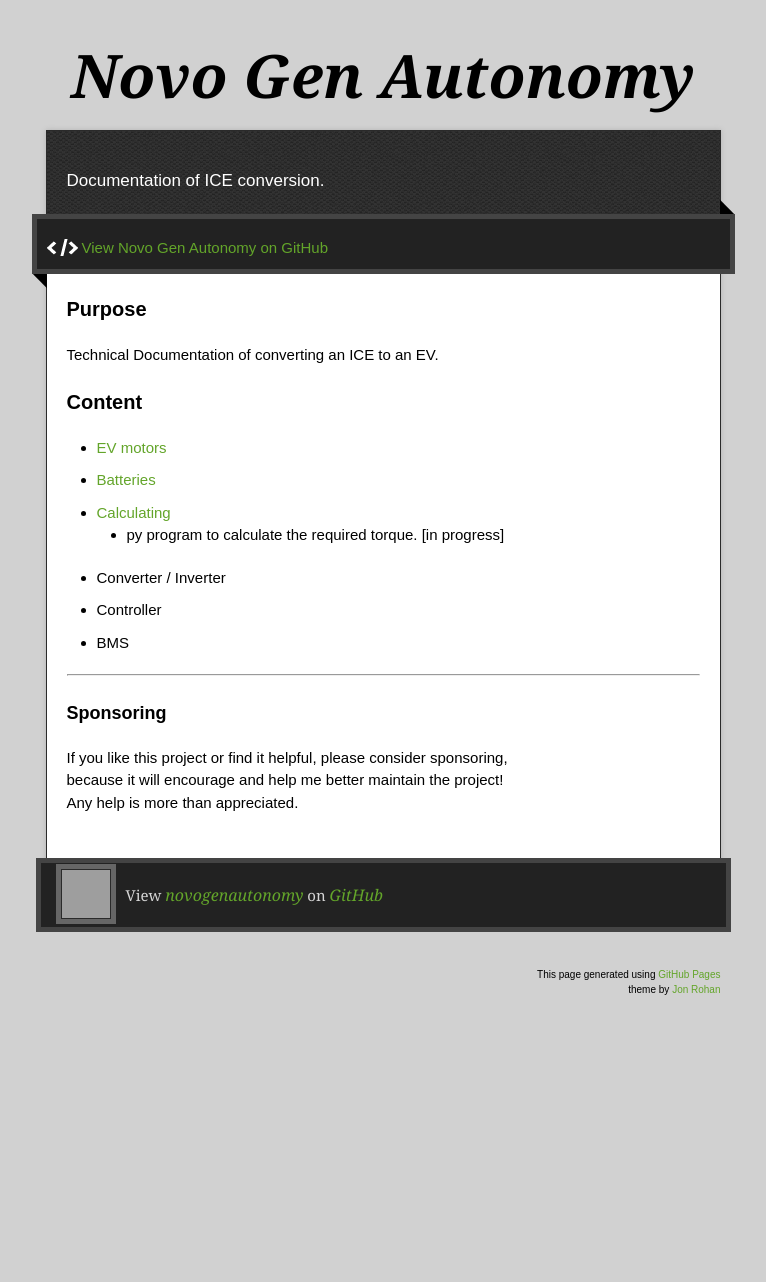
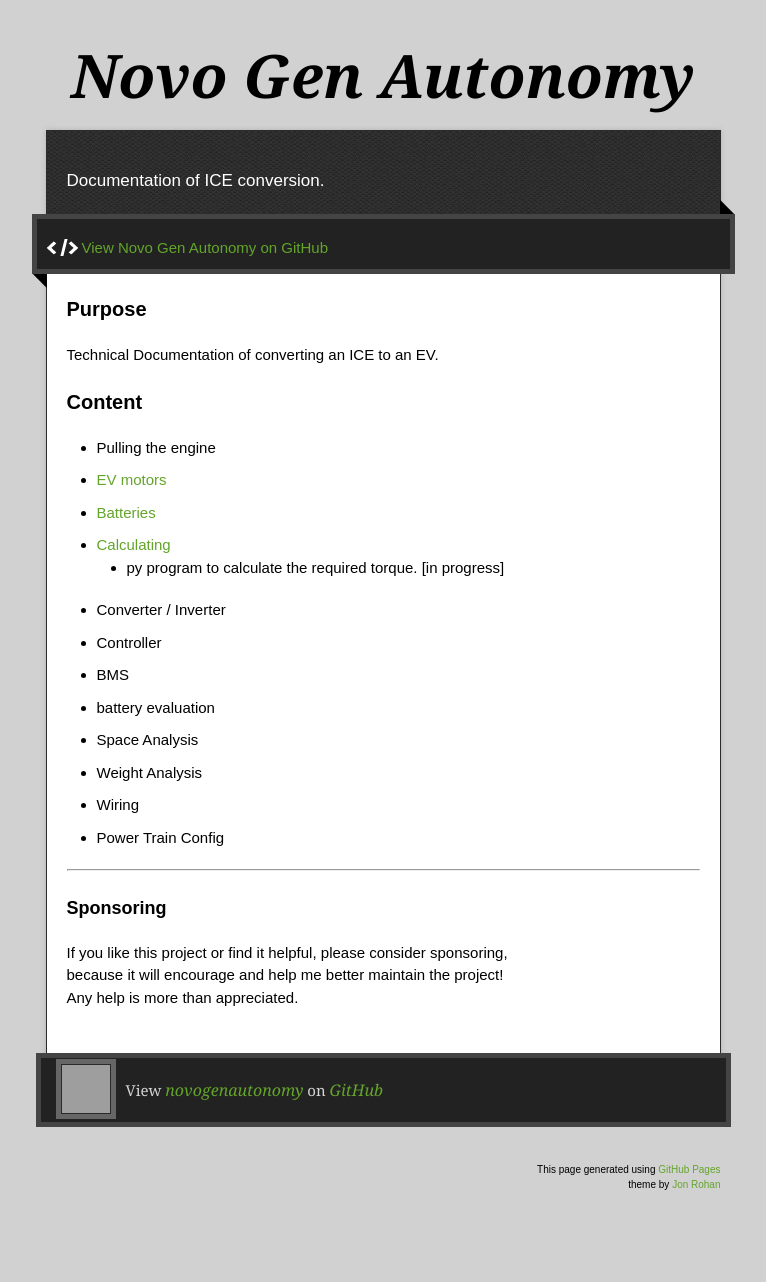
Before and after one commit to novogenautonomy/novogenautonomy.github.io, a Jekyll site: the page built from index.md, in a window 1280 px wide. Shown: the whole page, without its empty margins (257-1023 px from the left). Built offline with Jekyll 4.4.1, drawn with Linux system fonts in a browser that asks for light colours; our own code applies the rules of GitHub Pages for plain Markdown files; before the commit the page ends 1087 px from its top, so only the background shows below that; grey boxes are pictures that could not be loaded.

Commit message:
Update index.md

```diff
--- a/index.md
+++ b/index.md
@@ -6,6 +6,8 @@ layout: default
    Technical Documentation of converting an ICE to an EV.
 
 ### Content
+
+* Pulling the engine
 * [EV motors](./evEngine.md)
 * [Batteries](./batteries.md)
 * [Calculating](./calculating.md)
@@ -13,6 +15,11 @@ layout: default
 *  Converter / Inverter
 *  Controller
 *  BMS
+* battery evaluation
+* Space Analysis
+* Weight Analysis
+* Wiring
+* Power Train Config
 
 ***
 
```
